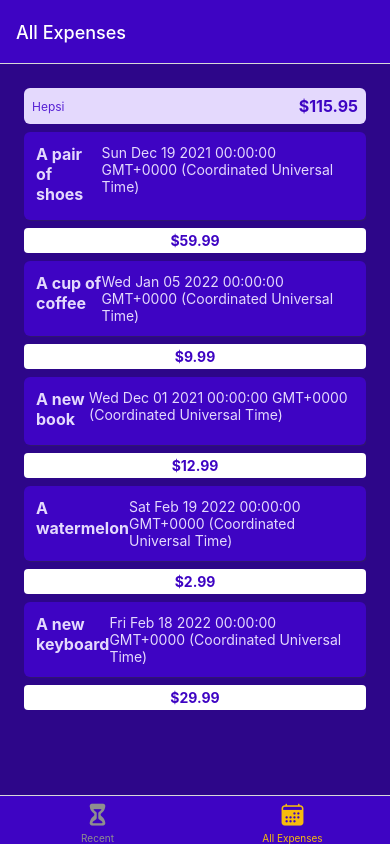
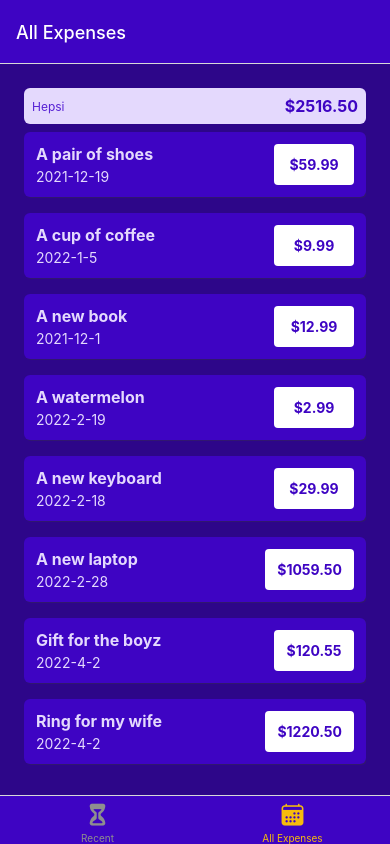
Before and after one commit to mulgey/5thProject-Native, a React Native app: screen /AllExpenses in a window 390 px wide. Built offline with nearby package versions, Linux system fonts and the light colour scheme.

Commit message:
another step here

```diff
--- a/App.js
+++ b/App.js
@@ -56,7 +56,7 @@
 export default function App() {
   return (
     <>
-      <StatusBar style="auto" />
+      <StatusBar style="light" />
       <NavigationContainer>
         <Stack.Navigator>
           {/* ExpensesOverview, bottomTabs gruplandırması için oluşturduğumuz komponent fonksiyonu */}
--- a/components/ExpensesOutput/ExpenseItem.js
+++ b/components/ExpensesOutput/ExpenseItem.js
@@ -1,20 +1,21 @@
 import { View, StyleSheet, Pressable, Text } from "react-native";
 
-// constants
+// constants & utilities
 import { GlobalStyles } from "../../constants/styles";
+import { tarihiFormatla } from "../../utilities/date";
 
 export default function ExpenseItem({ description, date, amount }) {
   return (
     <Pressable>
-      <View>
-        <View style={styles.expenseItem}>
+      <View style={styles.expenseItem}>
+        <View>
           <Text style={[styles.textBase, styles.descriptionText]}>
             {description}
           </Text>
-          <Text style={styles.textBase}>{date.toString()}</Text>
+          <Text style={styles.textBase}>{tarihiFormatla(date)}</Text>
         </View>
         <View style={styles.amountContainer}>
-          <Text style={styles.amountText}>${amount}</Text>
+          <Text style={styles.amountText}>${amount.toFixed(2)}</Text>
         </View>
       </View>
     </Pressable>
@@ -51,6 +52,7 @@
     justifyContent: "center",
     alignItems: "center",
     borderRadius: 4,
+    minWidth: 80,
   },
   amountText: {
     color: GlobalStyles.colors.primary500,
--- a/components/ExpensesOutput/ExpensesOutput.js
+++ b/components/ExpensesOutput/ExpensesOutput.js
@@ -37,6 +37,24 @@
     amount: 29.99,
     date: new Date("2022-02-18"),
   },
+  {
+    id: "e6",
+    description: "A new laptop",
+    amount: 1059.5,
+    date: new Date("2022-02-28"),
+  },
+  {
+    id: "e7",
+    description: "Gift for the boyz",
+    amount: 120.554,
+    date: new Date("2022-04-02"),
+  },
+  {
+    id: "e8",
+    description: "Ring for my wife",
+    amount: 1220.5,
+    date: new Date("2022-04-02"),
+  },
 ];
 
 export default function ExpensesOutput({ harcamalar, expensePeriyodu }) {
--- /dev/null
+++ b/utilities/date.js
@@ -0,0 +1,3 @@
+export function tarihiFormatla(date) {
+  return `${date.getFullYear()}-${date.getMonth() + 1}-${date.getDate()}`;
+}
```
Also changed, not shown: path.txt.
